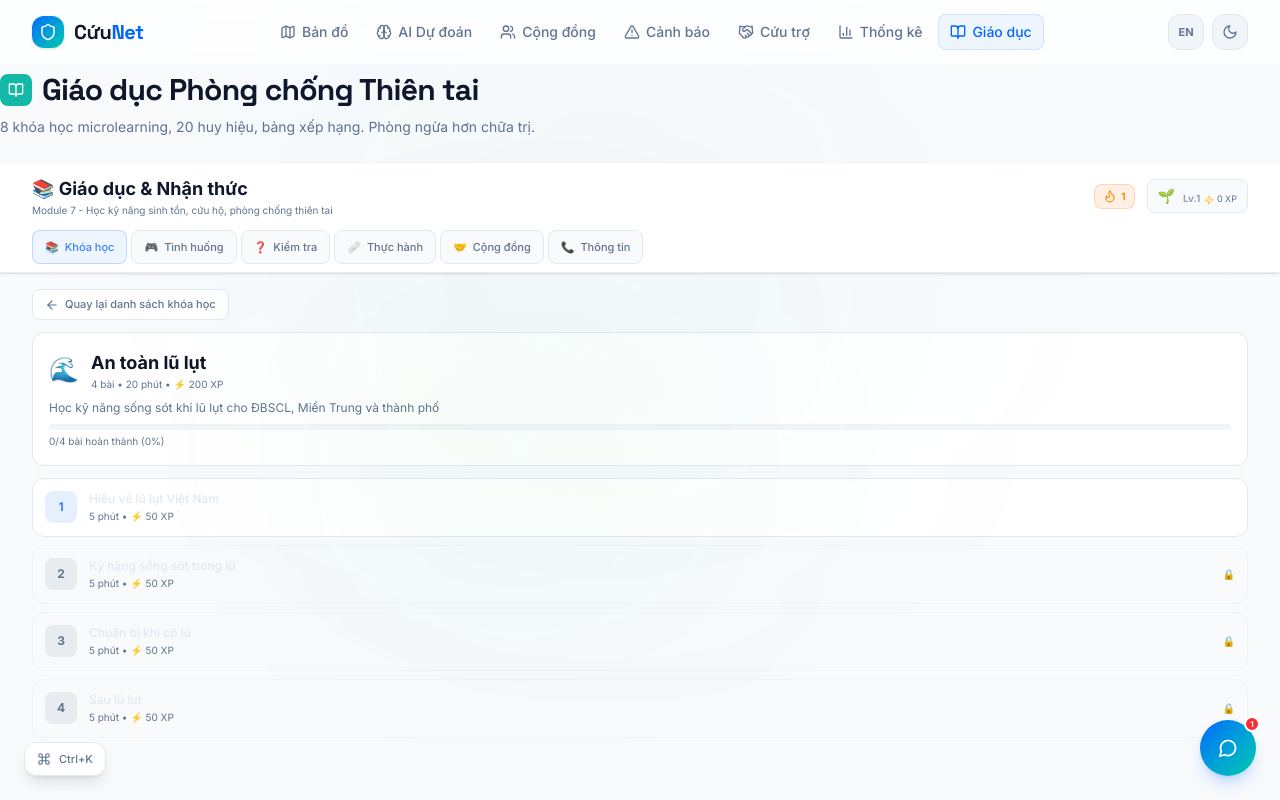
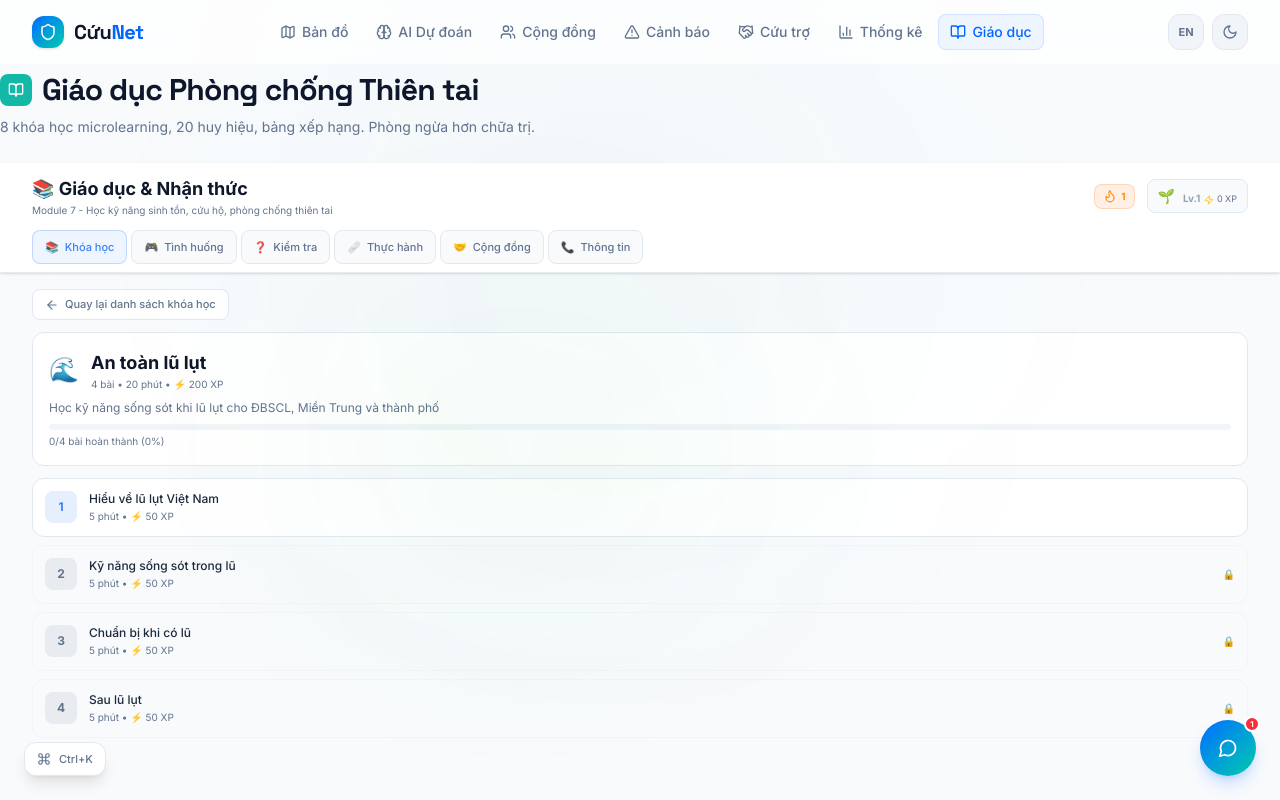
Before and after one commit to nphu211206/CuuNet, a Next.js app: page /education in a window 1280 px wide. Both pictures are taken after a click on the element 334 px from the left and 383 px from the top of the page. Shown: the top 800 px of the page. Built offline with nearby package versions, Linux system fonts and the light colour scheme.

Commit message:
fix: education page dark text (blue-300→blue-600, green-300→green-600, toast hover, lesson title), predict page (h3, alert.title, ExternalAlerts)

```diff
--- a/src/app/education/page.tsx
+++ b/src/app/education/page.tsx
@@ -153,7 +153,7 @@ function ToastContainer({
                 </div>
                 <button
                   onClick={() => onDismiss(toast.id)}
-                  className="text-slate-500 hover:text-slate-300 transition-colors"
+                  className="text-slate-500 hover:text-slate-700 transition-colors"
                 >
                   <X className="w-3.5 h-3.5" />
                 </button>
@@ -317,7 +317,7 @@ function CoursesView() {
                   {isCompleted ? "✓" : lesson.order}
                 </div>
                 <div className="flex-1 min-w-0">
-                  <h4 className={clsx("text-xs font-medium", isCompleted ? "text-slate-500 line-through" : "text-slate-200")}>
+                  <h4 className={clsx("text-xs font-medium", isCompleted ? "text-slate-500 line-through" : "text-slate-800")}>
                     {lesson.titleVi}
                   </h4>
                   <p className="text-[10px] text-slate-500 mt-0.5">
@@ -656,7 +656,7 @@ function InfoView() {
 
       <div className="p-4 rounded-xl bg-blue-500/10 border border-blue-500/20">
         <h3 className="text-sm font-bold text-blue-400 mb-2">🎯 Mục tiêu học tập</h3>
-        <ul className="space-y-1.5 text-xs text-blue-300/70">
+        <ul className="space-y-1.5 text-xs text-blue-600">
           <li>• Nhận biết các loại thiên tai ở Việt Nam</li>
           <li>• Biết cách chuẩn bị và ứng phó khi có thiên tai</li>
           <li>• Có kỹ năng sơ cấp cứu cơ bản</li>
@@ -667,7 +667,7 @@ function InfoView() {
 
       <div className="p-4 rounded-xl bg-green-500/10 border border-green-500/20">
         <h3 className="text-sm font-bold text-green-400 mb-2">📚 Nguồn tham khảo</h3>
-        <ul className="space-y-1 text-xs text-green-300/70">
+        <ul className="space-y-1 text-xs text-green-600">
           <li>• UNESCO Comprehensive School Safety Framework</li>
           <li>• UNICEF Child-Centered DRR</li>
           <li>• IFRC Volunteer Training Curricula</li>
```
